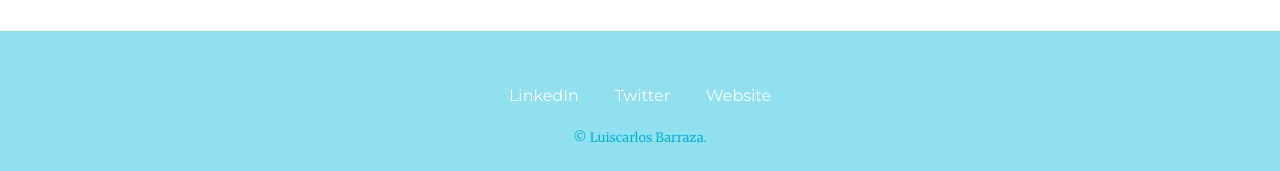
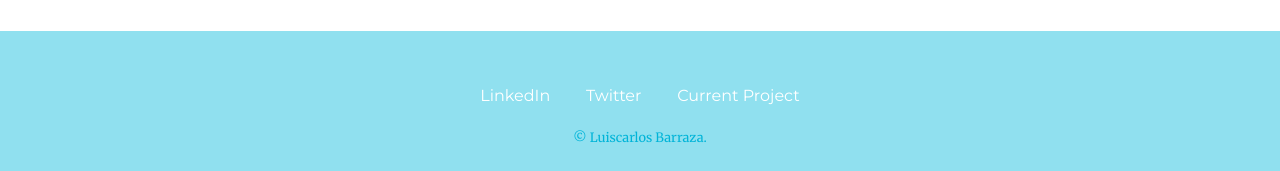
Before and after one commit to Luisca3/Personal-Website, a plain HTML site: page index.html in a window 1280 px wide. Shown: the part 3025-3196 px from the top of the page. Drawn offline with Linux system fonts and the light colour scheme.

Commit message:
Updated index.html
Changed the footer anchor "website" to "current project".

```diff
--- a/index.html
+++ b/index.html
@@ -54,7 +54,7 @@
   <div class="bottom-container">
     <a class="footer-link" href="https://www.linkedin.com/" target="_blank">LinkedIn</a>
     <a class="footer-link" href="https://twitter.com/" target="_blank">Twitter</a>
-    <a class="footer-link" href="https://www.appbrewery.co/" target="_blank">Website</a>
+    <a class="footer-link" href="https://luisca3.github.io/Space-Travel-Project/" target="_blank">Current Project</a>
     <p class="footer-copyright">© Luiscarlos Barraza.</p>
   </div>
 
```
